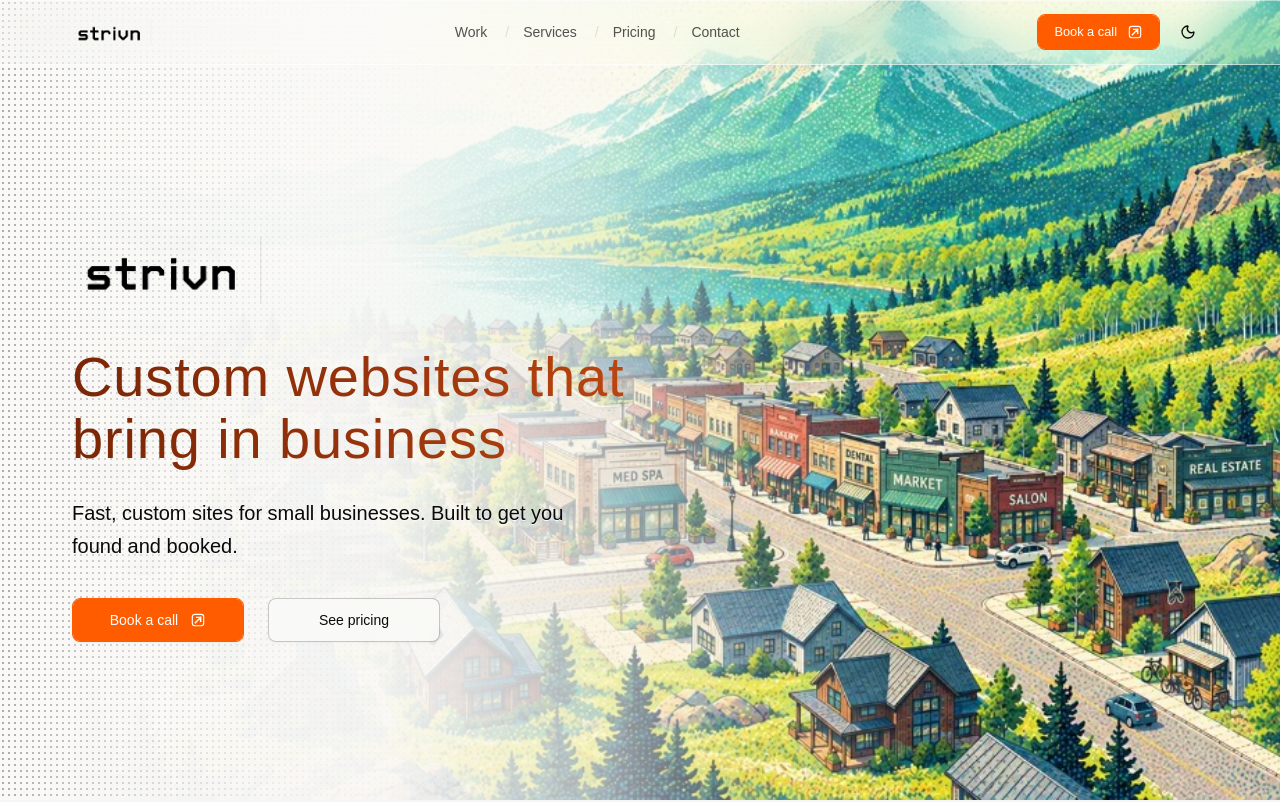
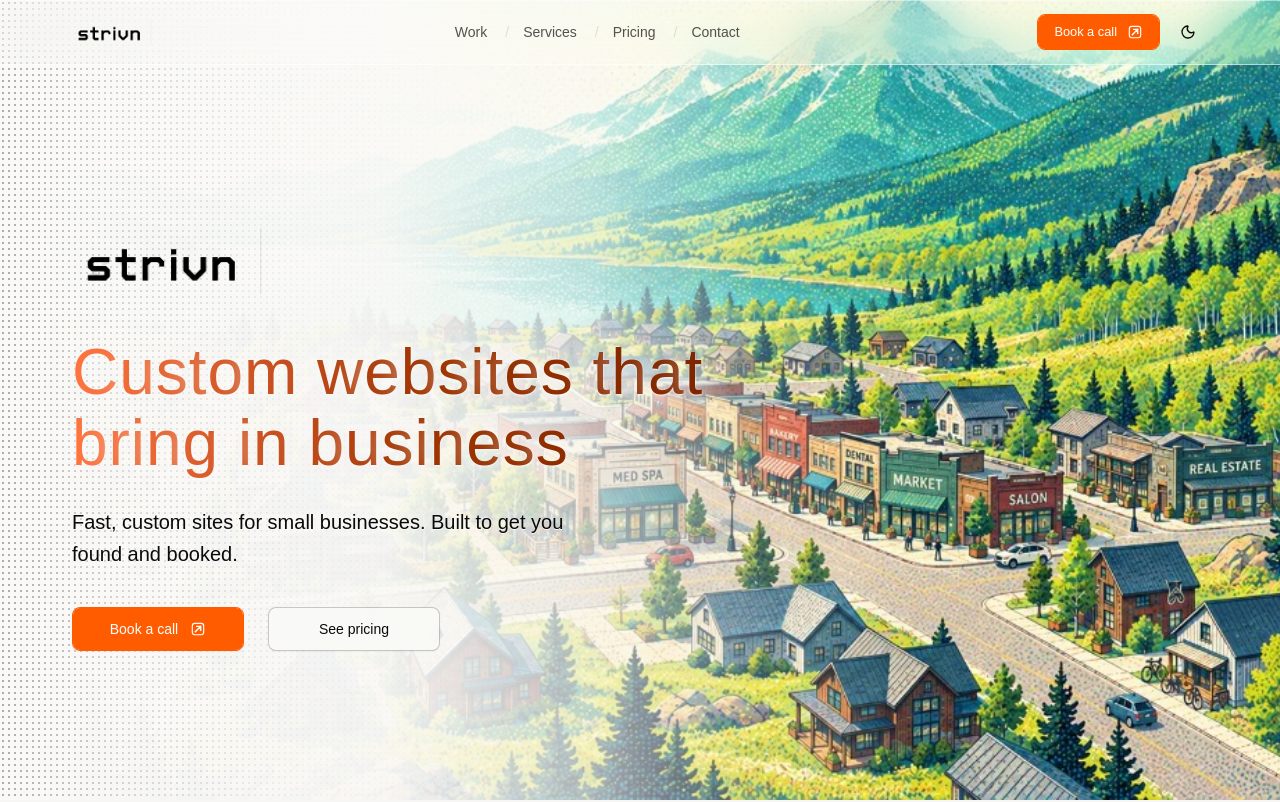
Before and after one commit to lucasmo066/strivn-core, a Next.js app: page / in a window 1280 px wide. Shown: the top 802 px of the page. Built offline with nearby package versions, Linux system fonts and the light colour scheme; a web font is replaced by a local one.

Commit message:
hero headings

```diff
--- a/components/sections/hero-heading.tsx
+++ b/components/sections/hero-heading.tsx
@@ -3,10 +3,10 @@ import type { ReactNode } from "react";
 import Text3DFlip from "@/components/ui/text-3d-flip";
 
 const headingClassName =
-  "max-w-[20ch] font-pixel text-[clamp(2.125rem,5.4vw,2.95rem)] leading-[1.1] tracking-[0.015em] perspective-normal xl:text-[3.5rem]";
+  "max-w-[20ch] font-pixel text-[clamp(2.5rem,5.4vw,3.4rem)] leading-[1.1] tracking-[0.015em] perspective-normal xl:text-[4.0rem]";
 
 const faceClassName =
-  "bg-gradient-to-r from-[#7a2606] via-[#9a340c] to-[#c44a10] bg-clip-text text-transparent dark:from-[#e85a12] dark:via-[#ff7428] dark:to-[#ff8a3d]";
+  "bg-gradient-to-r from-[#ff7540] via-[#9f3400] to-[#752200] bg-clip-text text-transparent [filter:drop-shadow(0_0_16px_var(--paper))_drop-shadow(0_1px_1px_var(--paper))] dark:from-[#f45600] dark:via-[#f95900] dark:to-[#ff8f67] dark:[filter:drop-shadow(0_0_24px_var(--void))_drop-shadow(0_4px_4px_var(--void))]";
 
 export function HeroHeading({ children }: { children: ReactNode }) {
   return (
--- a/components/sections/hero-section.tsx
+++ b/components/sections/hero-section.tsx
@@ -18,7 +18,7 @@ export function HeroSection() {
           alt=""
           fill
           priority
-          quality={60}
+          quality={100}
           placeholder="blur"
           blurDataURL={HERO_MEDIA.blur}
           sizes="(min-width: 1920px) 1920px, 100vw"
```
